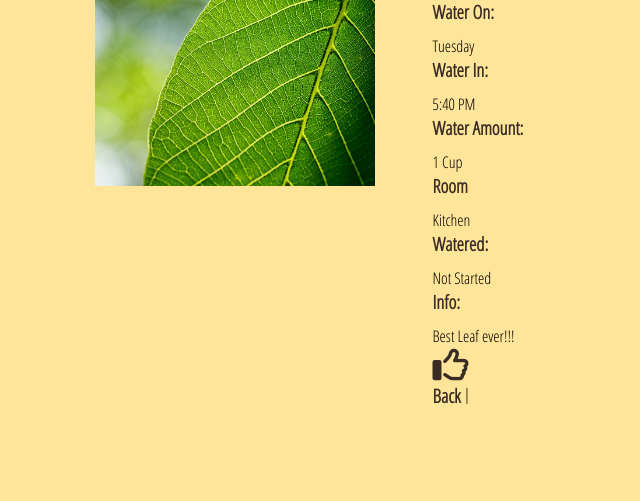
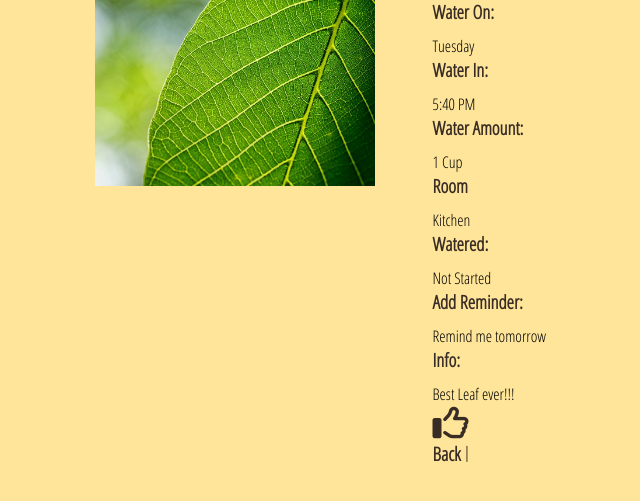
Before and after one commit to MJOSHI5/Water_Plants_Solo_Projects, a Django app: template water_plant_app/templates/single_plant.html in a window 1280 px wide. Shown: the part 181-682 px from the top of the page, without its empty margins (209-849 px from the left). Run offline with Django 3.2, Linux system fonts and the light colour scheme; the template is opened without the code that fills it: values that come from a table or form of the project are taken from there, others are empty; data comes from the database, SQL or seed files in the repository; some libraries are stand-ins or nearby versions.

Commit message:
Added placeholder for reminder in single_plant.html

```diff
--- a/water_plant_app/templates/single_plant.html
+++ b/water_plant_app/templates/single_plant.html
@@ -47,6 +47,9 @@
                     <h3>Watered:</h3>
                     <p>{{plant.finished}}</p>
 
+                    <h3>Add Reminder:</h3>
+                    <p>Remind me tomorrow</p>
+
                     <h3>Info: </h3>
                     <p>{{plant.description}}</p>
 
```
